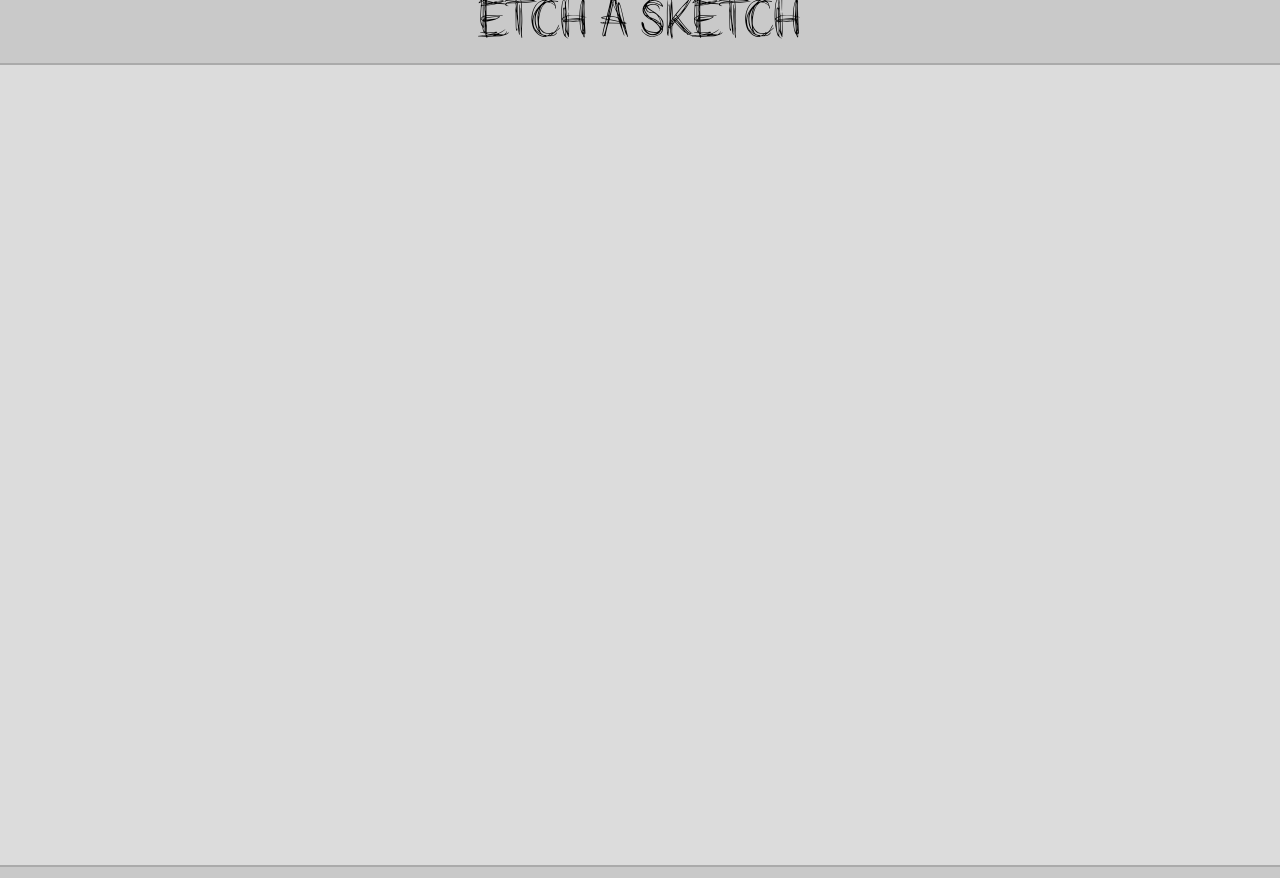
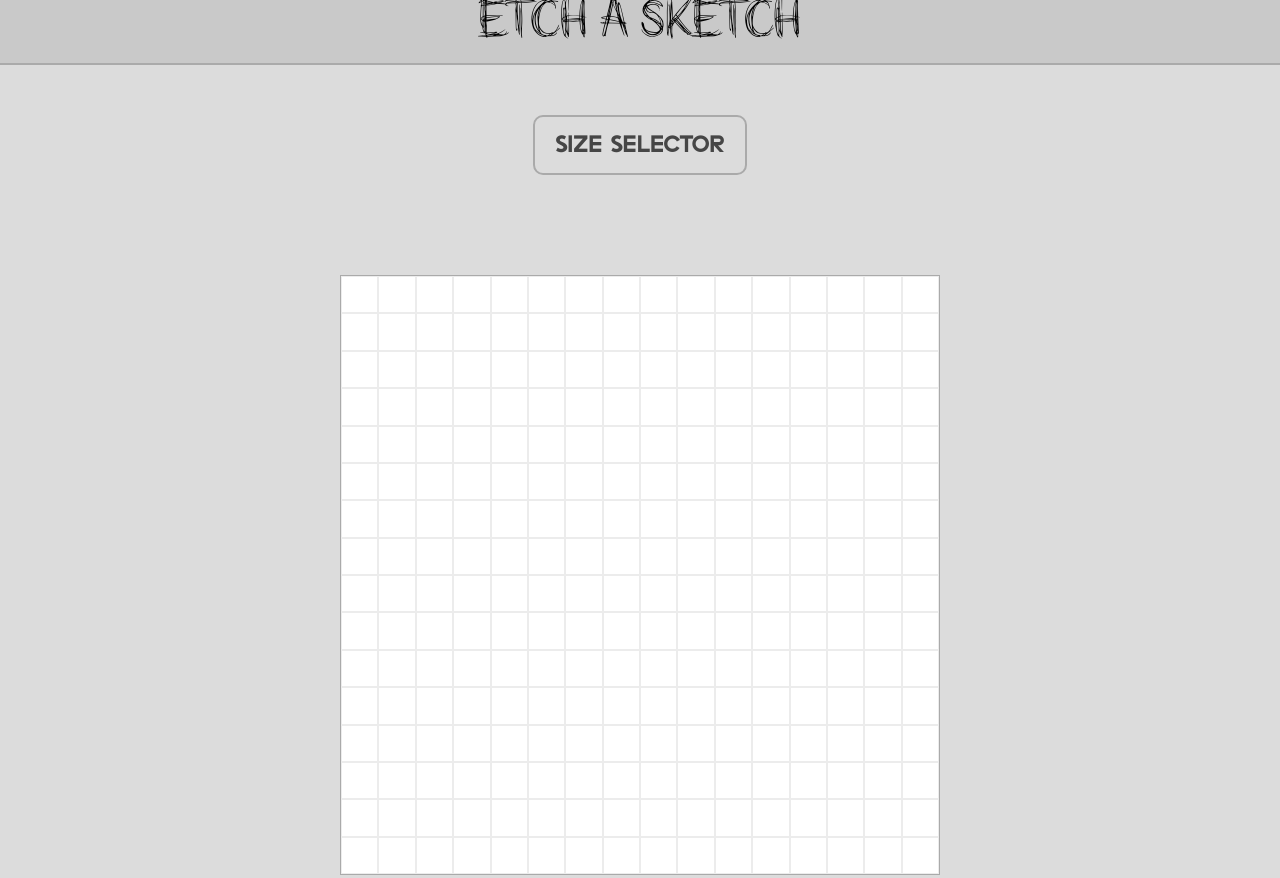
Before and after one commit to timurlog/etch-a-sketch, a website: page index.html in a window 1280 px wide. Shown: the top 878 px of the page. Drawn offline with Linux system fonts and the light colour scheme.

Commit message:
finish project

```diff
--- a/index.html
+++ b/index.html
@@ -3,10 +3,10 @@
 <head>
     <meta charset="UTF-8">
     <meta name="viewport" content="width=device-width, initial-scale=1.0">
-    <title>Document</title>
+    <title>ETCH A SKETCH</title>
 
     <!-- ########## LINKS ########### -->
-    <link rel="shortcut icon" href="" type="image/x-icon">
+    <link rel="shortcut icon" href="./public/assets/image/favicon.png" type="image/x-icon">
     <link rel="stylesheet" href="./public/style/app.css">
     <link rel="stylesheet" href="./node_modules/@fortawesome/fontawesome-free/css/all.css">
 
@@ -21,9 +21,20 @@
 
     <!-- ########### MAIN ########### -->
     <main>
-        <!-- ###  ### -->
-        <section class=''>
+        <!-- ### BUTTON ### -->
+        <section class="button">
+            <div class="button-content">
+                <div class="button-btn">
+                    <button id="mySizeButton">SIZE SELECTOR</button>
+                </div>
+            </div>
+        </section>
 
+        <!-- ### GRID ### -->
+        <section class='grid'>
+            <div class="grid-content">
+                <div id="container" class="grid-container"></div>
+            </div>
         </section>
     </main>
 
--- a/public/js/main.js
+++ b/public/js/main.js
@@ -0,0 +1,37 @@
+const container = document.getElementById("container");
+
+function makeRows(rows, cols) {
+    while (container.firstChild) {
+        container.removeChild(container.firstChild);
+    }
+
+    container.style.setProperty('--grid-rows', rows);
+    container.style.setProperty('--grid-cols', cols);
+    for (c = 0; c < (rows * cols); c++) {
+        let cell = document.createElement("div");
+        container.appendChild(cell).className = "grid-item";
+    }
+
+    let placeColor = document.querySelectorAll(".grid-item");
+
+    placeColor.forEach(item => {
+        item.addEventListener("mouseover", () => {
+            item.style.backgroundColor = "#464646";
+            item.style.border = "1px solid #464646"
+        });
+    });
+}
+
+let i = 16;
+makeRows(i, i);
+
+let sizeSelect = document.querySelector("#mySizeButton");
+sizeSelect.addEventListener("click", () => {
+    j = parseInt(prompt("Enter a number between 1 and 64 to choose the grid size"));
+
+    if (j <= 0 || j > 64 || isNaN(j)) {
+        alert("Error: Please enter a valid number between 1 and 64");
+    } else {
+        makeRows(j, j);
+    }
+});
--- a/src/sass/modules/_main.sass
+++ b/src/sass/modules/_main.sass
@@ -1,7 +1,4 @@
 /* ############ MAIN ############ */
-main
-    width: 100%
-    height: 100vh
 
 /* ######### RESPONSIVE ######### */
 /* ### SMARTPHONE ### */
--- a/src/sass/modules/_section-1.sass
+++ b/src/sass/modules/_section-1.sass
@@ -1,5 +1,59 @@
-/* ### SECTION 1 ### */
+/* ### SECTION 1 GRID ### */
+.button
+    width: 100%
+    .button-content
+        width: 100%
+        display: flex
+        justify-content: center
+        margin-top: 50px
+        .button-btn
+            button
+                cursor: pointer
+                height: 60px
+                padding: 0 20px
+                background-color: transparent
+                border: none
+                border: 2px solid #AAAAAA
+                border-radius: 10px
+                color: #464646
+                font-family: "Chillhoud"
+                transition: all 0.3s ease
+            button:hover
+                background-color: #464646
+                color: #AAAAAA
+                border: 2px solid #464646
+            button:active
+                background-color: #5a5a5a
+                color: #AAAAAA
+                border: 2px solid #5a5a5a
 
+
+.grid
+    width: 100%
+    display: flex
+    justify-content: center
+    align-items: center
+    margin: 100px 0
+    .grid-content
+        --grid-cols: 1
+        --grid-rows: 1
+        width: 600px
+        height: 600px
+        border: 1px solid #AAAAAA
+        .grid-container
+            background-color: #FFFFFF
+            height: 100%
+            width: 100%
+            display: grid
+            grid-template-rows: repeat(var(--grid-rows), 1fr)
+            grid-template-columns: repeat(var(--grid-cols), 1fr)
+            .grid-item
+                border: 1px solid #ececec
+                text-align: center
+                background-color: #FFFFFF
+                transition: all 0.15s
+            .grid-item:hover
+                background-color: #464646
 
 /* ######### RESPONSIVE ######### */
 /* ### SMARTPHONE ### */
```
Also changed, not shown: public/assets/image/favicon.png (added), public/style/app.css, 1 other file.
